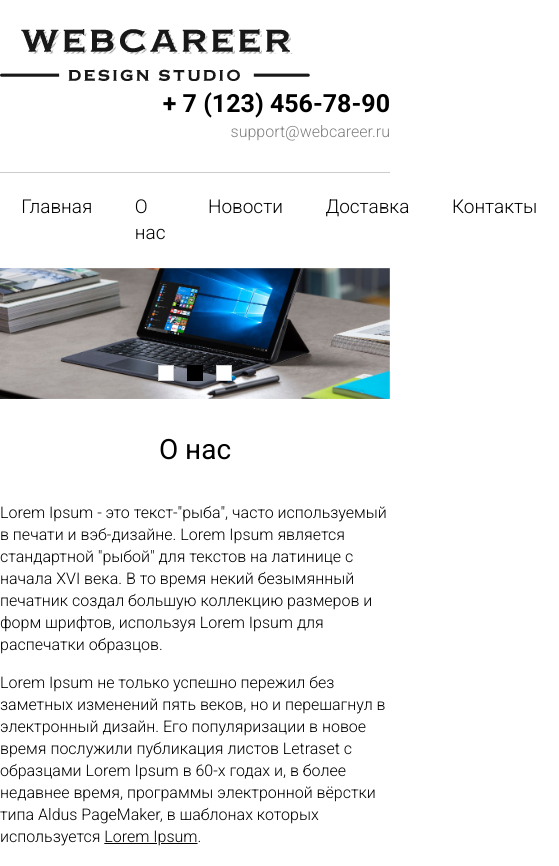
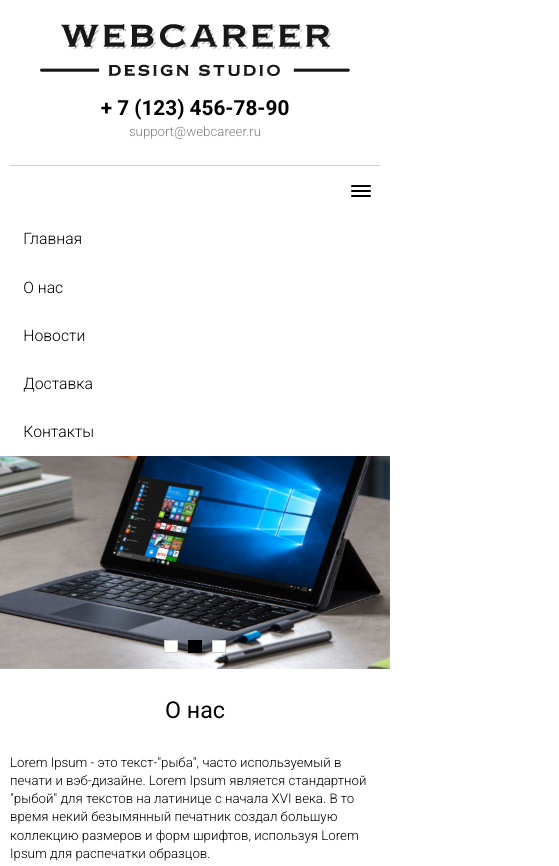
Before and after one commit to Miezaru/float-flex-cross, a plain HTML site: page index.html in a window 390 px wide. Shown: the top 866 px of the page, 559 px wide, since content can reach past the window. Drawn offline with nearby package versions, Linux system fonts and the light colour scheme; files whose address does not match are found by name.

Commit message:
greater_cross-browser

```diff
--- /dev/null
+++ b/assets/css/responsive.css
@@ -0,0 +1,60 @@
+@media screen and (max-width: 992px) {
+  html {
+    font-size: 90%;
+  }
+}
+
+@media screen and (max-width: 768px) {
+  html {
+    font-size: 85%;
+  }
+  .nav__list {
+    display: none;
+  }
+  .nav__btn,
+  .nav__list--open {
+    display: block;
+  }
+  .nav__link {
+    padding: 1rem;
+    display: inline-block;
+  }
+}
+
+@media screen and (max-width: 600px) {
+  html {
+    font-size: 83%;
+  }
+  .header__logo,
+  .header__contact,
+  .header__email-adress {
+    float: none;
+    text-align: center;
+  }
+
+  .header__contact {
+    margin-top: 1rem;
+  }
+
+  .slider__item {
+    padding-top: 16rem;
+  }
+
+  .grid__item,
+  .advantage__item {
+    width: 100%;
+    margin-right: 0;
+  }
+
+  .grid__item {
+    float: none;
+  }
+
+  .advantage__item {
+    padding-bottom: 2rem;
+  }
+
+  .advantage {
+    display: block;
+  }
+}
--- a/assets/css/style.css
+++ b/assets/css/style.css
@@ -28,8 +28,9 @@ body {
 }
 
 .page__cell {
-  max-width: 1180px;
+  max-width: 1200px;
   margin: 0 auto;
+  padding: 0 10px;
 }
 
 .header {
@@ -41,12 +42,16 @@ body {
   float: left;
 }
 
+.logo__picture {
+  max-width: 100%;
+}
+
 .header__contact {
   float: right;
 }
 
 .header__email-adress {
-  text-align: right;
+  float: right;
 }
 
 .phone-number,
@@ -262,3 +267,34 @@ body {
 .footer {
   padding: 1.2rem 0;
 }
+
+.btn-nav {
+  border: 0;
+  background: none;
+  padding: 0.7rem;
+  cursor: pointer;
+  border-radius: 0.2rem;
+  outline: none;
+}
+
+.btn-nav:hover {
+  background: #e4e4e4;
+}
+
+.btn-nav__line {
+  display: block;
+  width: 20px;
+  height: 2px;
+  border-radius: 1px;
+  background: #000;
+  margin-bottom: 3px;
+}
+
+.btn-nav__line:last-child {
+  margin-bottom: 0;
+}
+
+.nav__btn {
+  text-align: right;
+  margin: 0.7rem 0;
+}
--- a/assets/js/script.js
+++ b/assets/js/script.js
@@ -7,4 +7,9 @@ $(document).ready(function() {
     autoplayHoverPause: true,
     smartSpeed: 680
   });
+
+  $(".btn-nav").on("click", function() {
+    var target = $(this).data("target");
+    $(target).toggleClass("nav__list--open");
+  });
 });
--- a/index.html
+++ b/index.html
@@ -9,6 +9,7 @@
         rel="stylesheet">
     <link rel="stylesheet" href="libs/owlcarousel/css/owl.carousel.min.css">
     <link rel="stylesheet" href="assets/css/style.css">
+    <link rel="stylesheet" href="assets/css/responsive.css">
     <link rel="stylesheet" href="assets/css/normalize.css">
 </head>
 
@@ -36,7 +37,14 @@
     <div class="page__row">
         <div class="page__cell">
             <nav class="nav">
-                <ul class="nav__list">
+                <div class="nav__btn">
+                    <button data-target="#nav-main" type="button" class="btn-nav">
+                        <span class="btn-nav__line"></span>
+                        <span class="btn-nav__line"></span>
+                        <span class="btn-nav__line"></span>
+                    </button>
+                </div>
+                <ul class="nav__list nav__list--open" id="nav-main">
                     <li class="nav__item"><a class="nav__link link" href="#">Главная</a></li>
                     <li class="nav__item"><a class="nav__link link" href="#">О нас</a></li>
                     <li class="nav__item"><a class="nav__link link" href="#">Новости</a></li>
```
